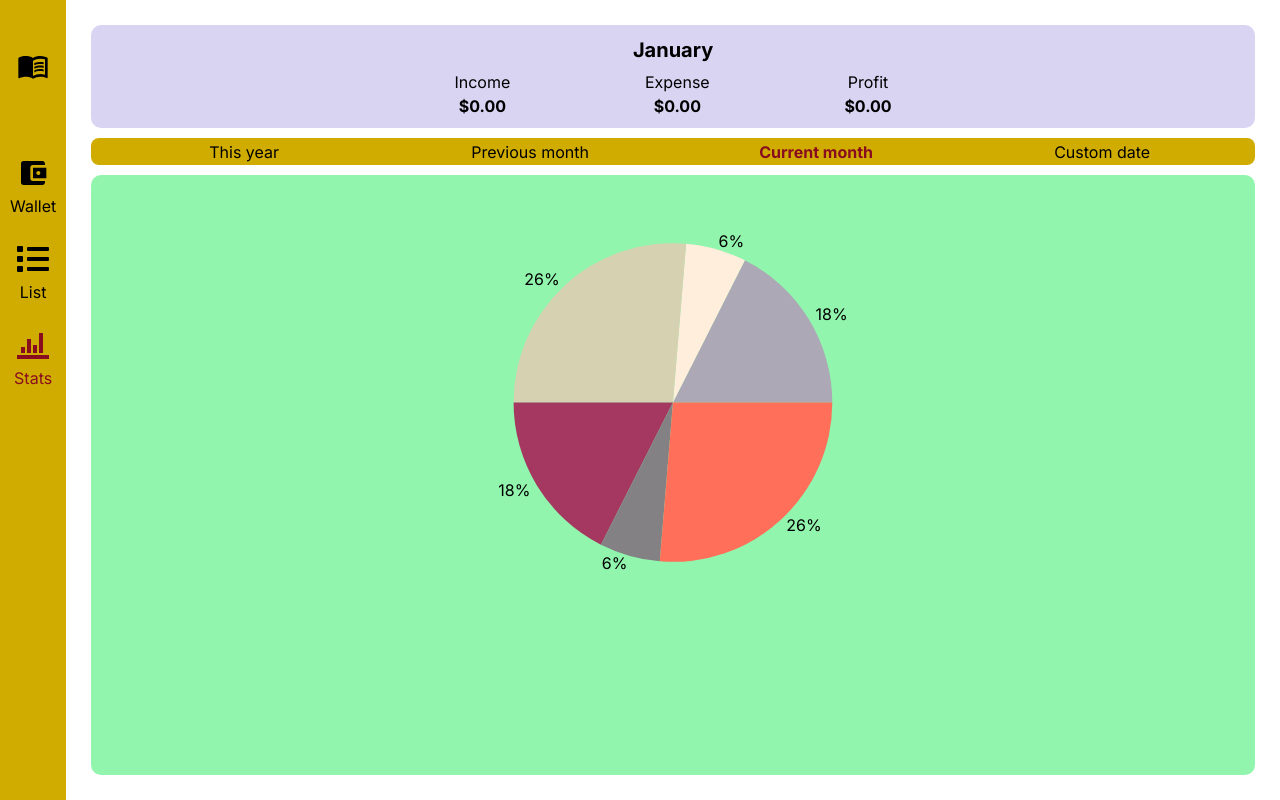
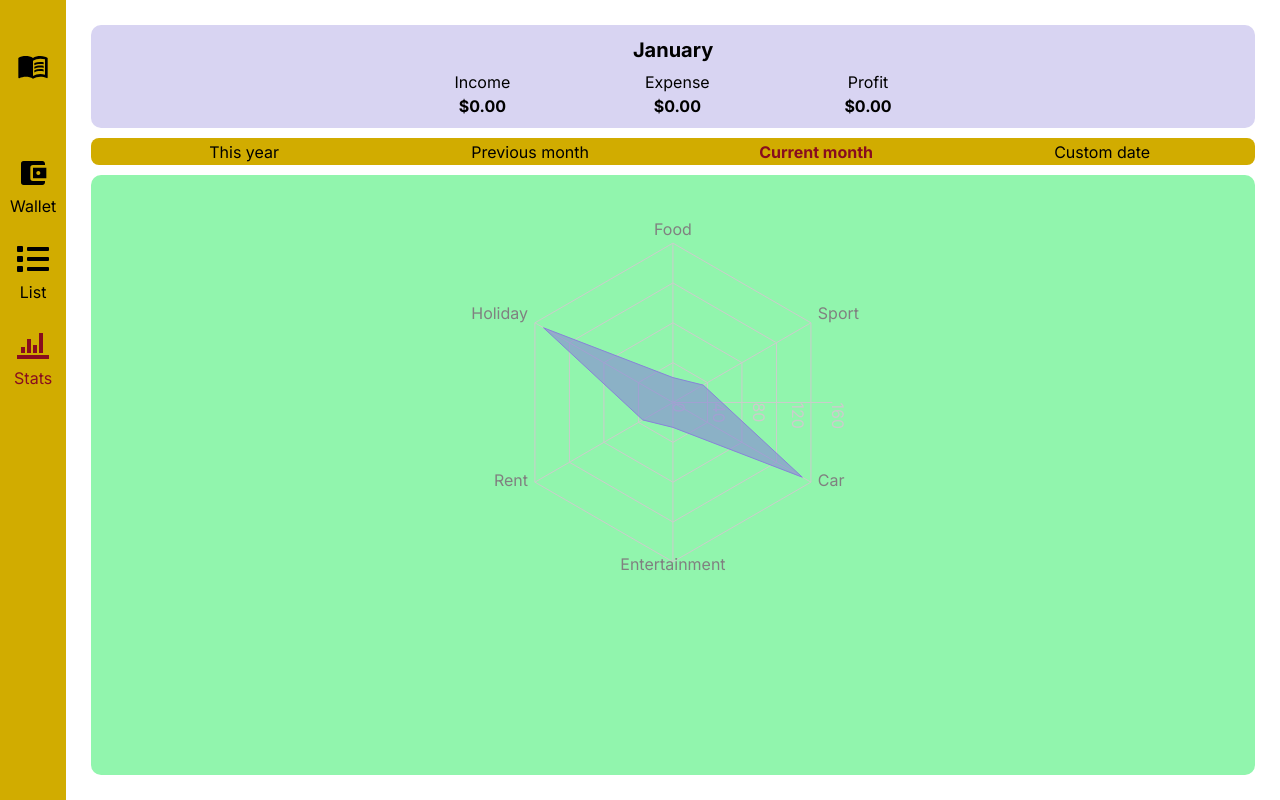
Before and after one commit to eimuciu/cash-tracker, a Next.js app: page /stats in a window 1280 px wide. Built offline with nearby package versions, Linux system fonts and the light colour scheme.

Commit message:
creating radar chart

```diff
--- a/src/app/components/pages/stats/index.tsx
+++ b/src/app/components/pages/stats/index.tsx
@@ -1,6 +1,7 @@
 import { colorPalette } from '@/utils/themeUnits';
 import BarChartElement from './barChart';
 import PieChartElement from './pieChart';
+import RadarChartElement from './radarChart';
 
 export default function StatsPage() {
   return (
@@ -12,7 +13,8 @@ export default function StatsPage() {
       }
     >
       {/* <BarChartElement /> */}
-      <PieChartElement />
+      {/* <PieChartElement /> */}
+      <RadarChartElement />
     </section>
   );
 }
--- /dev/null
+++ b/src/app/components/pages/stats/radarChart/index.tsx
@@ -0,0 +1,67 @@
+'use client';
+
+import {
+  RadarChart,
+  ResponsiveContainer,
+  PolarGrid,
+  PolarAngleAxis,
+  PolarRadiusAxis,
+  Radar,
+} from 'recharts';
+
+const data = [
+  {
+    name: 'Food',
+    amount: 25,
+    color: '#ADA8B6',
+  },
+  {
+    name: 'Sport',
+    amount: 35,
+    color: '#FFEEDB',
+  },
+  {
+    name: 'Car',
+    amount: 150,
+    color: '#D6D1B1',
+  },
+  {
+    name: 'Entertainment',
+    amount: 25,
+    color: '#A53860',
+  },
+  {
+    name: 'Rent',
+    amount: 35,
+    color: '#838184',
+  },
+  {
+    name: 'Holiday',
+    amount: 150,
+    color: '#FF6F59',
+  },
+];
+
+export default function RadarChartElement() {
+  return (
+      <main className="flex w-[100%] h-[75%] mx-auto">
+        <ResponsiveContainer
+          width="100%"
+          height="100%"
+          className="bg-[#91F5AD]"
+        >
+          <RadarChart outerRadius="75%" data={data}>
+            <PolarGrid />
+            <PolarAngleAxis dataKey="name" />
+            <PolarRadiusAxis />
+            <Radar
+              dataKey="amount"
+              stroke="#8884d8"
+              fill="#8884d8"
+              fillOpacity={0.6}
+            />
+          </RadarChart>
+        </ResponsiveContainer>
+      </main>
+  );
+}
```
